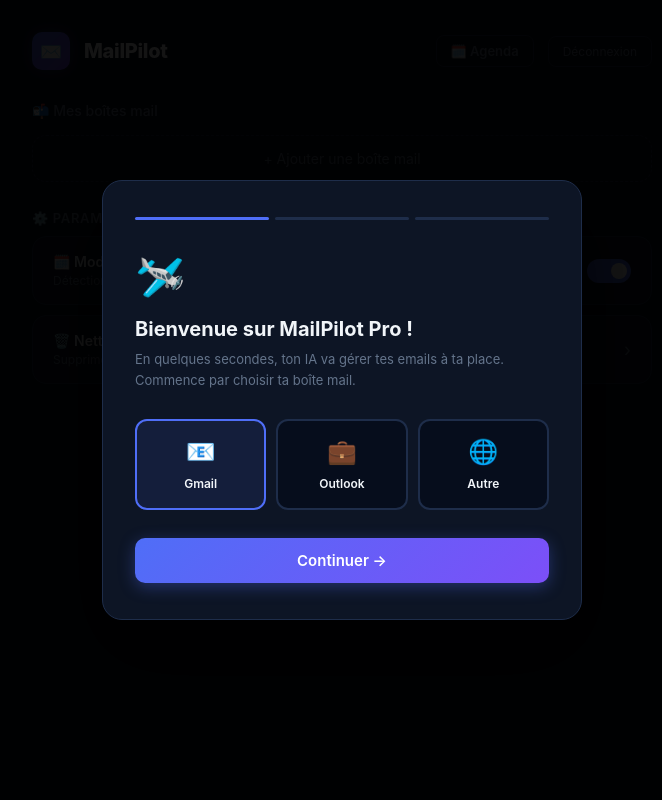
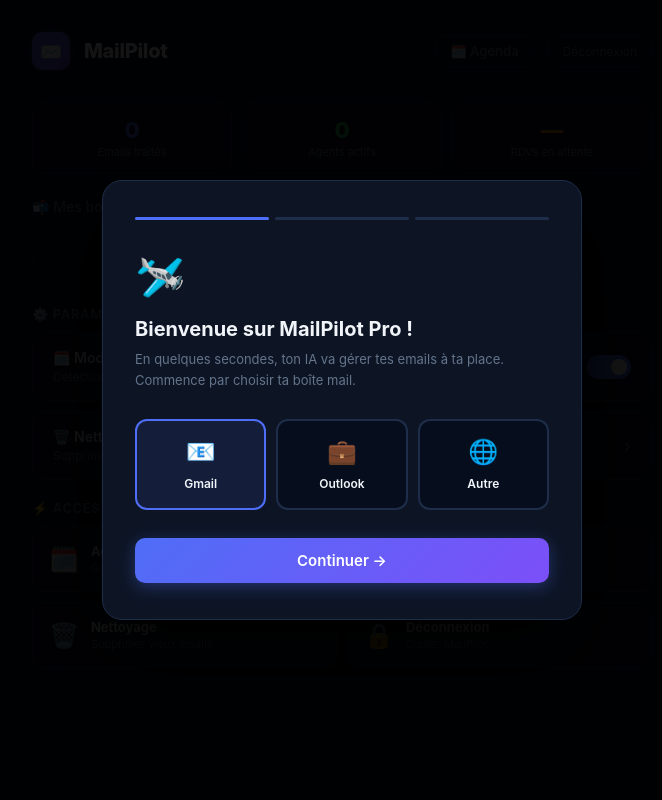
Before and after one commit to thomasribreau85-cmd/-MailPilot, a Flask app: template templates/client.html in a window 1280 px wide. Shown: the whole page, without its empty margins (298-960 px from the left). Run offline with Flask 3, Linux system fonts and the light colour scheme; the template is opened without the code that fills it, so the values that code supplies are empty.

Commit message:
Improve dashboard UI: stats bar, quick access cards, less empty feel
- Stats bar: total emails traités / agents actifs / RDVs en attente (live)
- Quick access grid: Agenda, Ajouter boîte, Nettoyage, Déconnexion
- Stats refresh every 10s automatically

Co-Authored-By: Claude Sonnet 4.6 <noreply@anthropic.com>

```diff
--- a/templates/client.html
+++ b/templates/client.html
@@ -304,6 +304,22 @@
     <a id="lien-agenda" href="/agenda/{{ compte.id }}" style="color:var(--muted);font-size:13px;text-decoration:none;padding:7px 14px;border:1px solid #1e2d4a;border-radius:8px;transition:all .15s;font-weight:600;{% if compte.agenda_actif == false %}display:none{% endif %}" onmouseover="this.style.borderColor='#4f6ef7';this.style.color='#4f6ef7'" onmouseout="this.style.borderColor='#1e2d4a';this.style.color='var(--muted)'">🗓️ Agenda</a>
     <a href="/logout" style="color:var(--muted);font-size:12px;text-decoration:none;padding:7px 14px;border:1px solid #1e2d4a;border-radius:8px;transition:all .15s;" onmouseover="this.style.borderColor='#2a3d6a'" onmouseout="this.style.borderColor='#1e2d4a'">Déconnexion</a>
   </header>
+
+  <!-- Barre de stats -->
+  <div style="max-width:620px;margin:0 auto 24px;display:grid;grid-template-columns:repeat(3,1fr);gap:10px" id="stats-bar">
+    <div style="background:var(--card);border:1px solid var(--border);border-radius:12px;padding:14px 16px;text-align:center">
+      <div style="font-size:22px;font-weight:800;color:var(--blue)" id="stat-emails">—</div>
+      <div style="font-size:11px;color:var(--muted);margin-top:2px">Emails traités</div>
+    </div>
+    <div style="background:var(--card);border:1px solid var(--border);border-radius:12px;padding:14px 16px;text-align:center">
+      <div style="font-size:22px;font-weight:800;color:var(--green)" id="stat-actifs">—</div>
+      <div style="font-size:11px;color:var(--muted);margin-top:2px">Agents actifs</div>
+    </div>
+    <div style="background:var(--card);border:1px solid var(--border);border-radius:12px;padding:14px 16px;text-align:center">
+      <div style="font-size:22px;font-weight:800;color:var(--yellow)" id="stat-rdvs">—</div>
+      <div style="font-size:11px;color:var(--muted);margin-top:2px">RDVs en attente</div>
+    </div>
+  </div>
 
   <div class="section-header">
     <h2>📬 Mes boîtes mail</h2>
@@ -396,6 +412,43 @@
         <button onclick="nettoyerMaintenant()" id="btn-nettoyer-now" style="width:100%;margin-top:10px;padding:9px;background:rgba(239,68,68,.1);border:1px solid rgba(239,68,68,.25);border-radius:9px;color:#fca5a5;font-size:13px;font-weight:600;cursor:pointer;font-family:inherit;transition:all .15s" onmouseover="this.style.background='rgba(239,68,68,.2)'" onmouseout="this.style.background='rgba(239,68,68,.1)'">🗑️ Nettoyer maintenant</button>
         <div id="nettoyage-status" style="font-size:12px;color:var(--muted);text-align:center;margin-top:10px"></div>
       </div>
+    </div>
+  </div>
+
+  <!-- Accès rapides -->
+  <div style="max-width:620px;margin:20px auto 0;">
+    <div style="font-size:13px;color:var(--muted);font-weight:600;margin-bottom:10px;text-transform:uppercase;letter-spacing:.05em;">⚡ Accès rapides</div>
+    <div style="display:grid;grid-template-columns:1fr 1fr;gap:10px">
+      {% if compte.agenda_actif != false %}
+      <a href="/agenda/{{ compte.id }}" style="text-decoration:none;background:var(--card);border:1px solid var(--border);border-radius:12px;padding:16px;display:flex;align-items:center;gap:12px;transition:all .15s" onmouseover="this.style.borderColor='#4f6ef7'" onmouseout="this.style.borderColor='var(--border)'">
+        <span style="font-size:24px">🗓️</span>
+        <div>
+          <div style="font-size:13px;font-weight:700;color:var(--text)">Agenda</div>
+          <div style="font-size:11px;color:var(--muted);margin-top:2px">Gérer les RDVs</div>
+        </div>
+      </a>
+      {% endif %}
+      <div onclick="ouvrirAjoutBoite()" style="cursor:pointer;background:var(--card);border:1px solid var(--border);border-radius:12px;padding:16px;display:flex;align-items:center;gap:12px;transition:all .15s" onmouseover="this.style.borderColor='#4f6ef7'" onmouseout="this.style.borderColor='var(--border)'">
+        <span style="font-size:24px">📬</span>
+        <div>
+          <div style="font-size:13px;font-weight:700;color:var(--text)">Ajouter une boîte</div>
+          <div style="font-size:11px;color:var(--muted);margin-top:2px">Connecter un email</div>
+        </div>
+      </div>
+      <div onclick="toggleNettoyagePanel();document.getElementById('nettoyage-panel').parentElement.scrollIntoView({behavior:'smooth'})" style="cursor:pointer;background:var(--card);border:1px solid var(--border);border-radius:12px;padding:16px;display:flex;align-items:center;gap:12px;transition:all .15s" onmouseover="this.style.borderColor='#ef4444'" onmouseout="this.style.borderColor='var(--border)'">
+        <span style="font-size:24px">🗑️</span>
+        <div>
+          <div style="font-size:13px;font-weight:700;color:var(--text)">Nettoyage</div>
+          <div style="font-size:11px;color:var(--muted);margin-top:2px">Supprimer vieux emails</div>
+        </div>
+      </div>
+      <a href="/logout" style="text-decoration:none;background:var(--card);border:1px solid var(--border);border-radius:12px;padding:16px;display:flex;align-items:center;gap:12px;transition:all .15s" onmouseover="this.style.borderColor='#2a3d6a'" onmouseout="this.style.borderColor='var(--border)'">
+        <span style="font-size:24px">🔒</span>
+        <div>
+          <div style="font-size:13px;font-weight:700;color:var(--text)">Déconnexion</div>
+          <div style="font-size:11px;color:var(--muted);margin-top:2px">Quitter MailPilot</div>
+        </div>
+      </a>
     </div>
   </div>
 
@@ -1109,6 +1162,29 @@
       }
     }
 
+    // ── Stats bar ─────────────────────────────────────────────
+    async function chargerStats() {
+      try {
+        // Total emails traités (somme des compteurs)
+        const totalEmails = Object.values(boitesState).reduce((s, b) => s + (b.emails_traites || 0), 0);
+        document.getElementById('stat-emails').textContent = totalEmails;
+
+        // Agents actifs
+        const actifs = Object.values(boitesState).filter(b => b.actif).length;
+        document.getElementById('stat-actifs').textContent = actifs;
+
+        // RDVs en attente (si agenda actif)
+        {% if compte.agenda_actif != false %}
+        const r = await fetch(`/api/rdv/${COMPTE_ID}`);
+        const j = await r.json();
+        const attente = (j.rdvs || []).filter(r => r.statut === 'attente').length;
+        document.getElementById('stat-rdvs').textContent = attente;
+        {% else %}
+        document.getElementById('stat-rdvs').textContent = '—';
+        {% endif %}
+      } catch(e) {}
+    }
+
     // ── Nettoyage automatique ─────────────────────────────────
     function toggleNettoyagePanel() {
       const panel   = document.getElementById('nettoyage-panel');
@@ -1347,7 +1423,9 @@
 
     // ── Init ──────────────────────────────────────────────────
     setInterval(rafraichir, 3000);
+    setInterval(chargerStats, 10000);
     rafraichir().then(() => {
+      chargerStats();
       // Afficher le wizard si aucune boite connectée et pas déjà fait
       const key = `onboarded_${COMPTE_ID}`;
       if (!localStorage.getItem(key)) {
```
